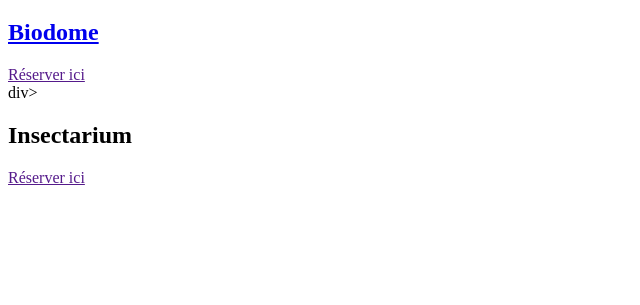
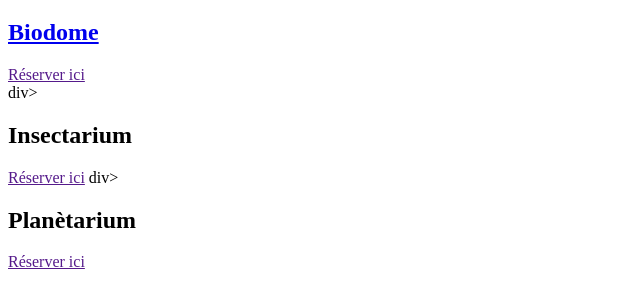
Before and after one commit to pmoukda/Cours6, a plain HTML site: page reservation.html in a window 1280 px wide. Shown: the part 131-436 px from the top of the page, without its empty margins (0-640 px from the left). Drawn offline with Linux system fonts and the light colour scheme.

Commit message:
Ajout d'autre section

```diff
--- a/reservation.html
+++ b/reservation.html
@@ -20,5 +20,9 @@
         <h2>Insectarium</h2>
         <a href="">Réserver ici</a>
     </div>
+    div>
+        <h2>Planètarium</h2>
+        <a href="">Réserver ici</a>
+    </div>
 </body>
 </html>
```
